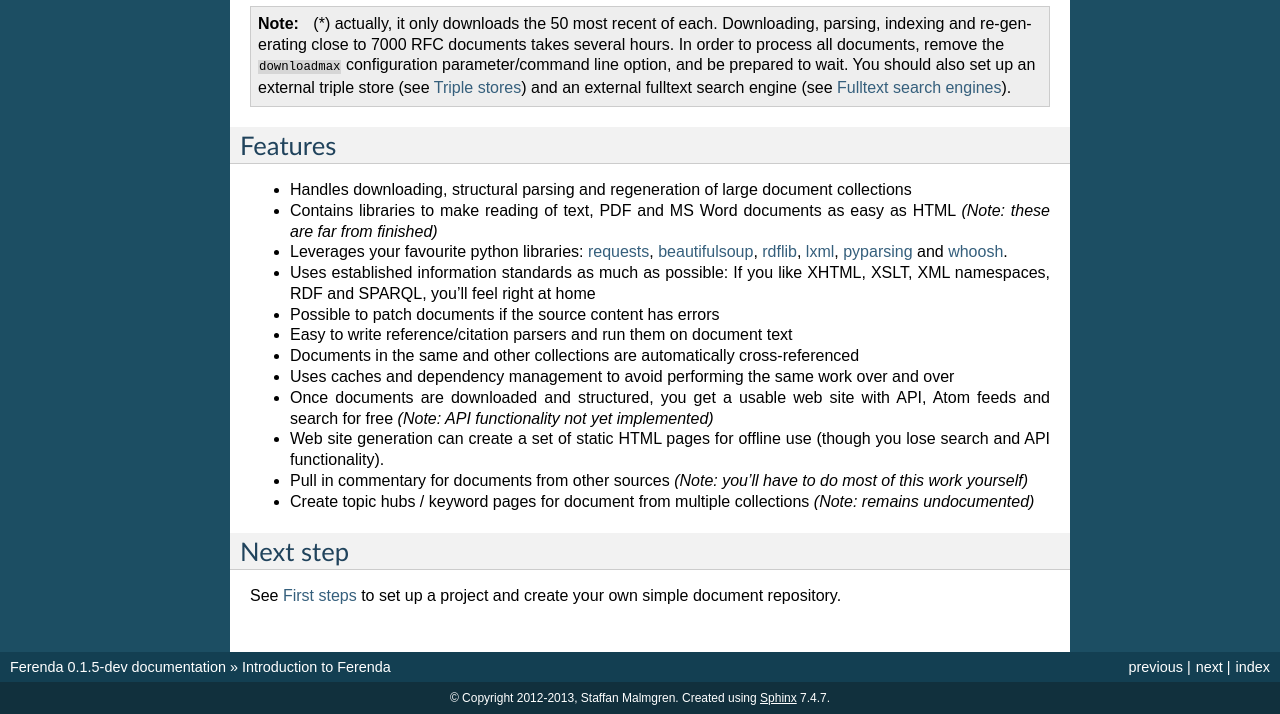
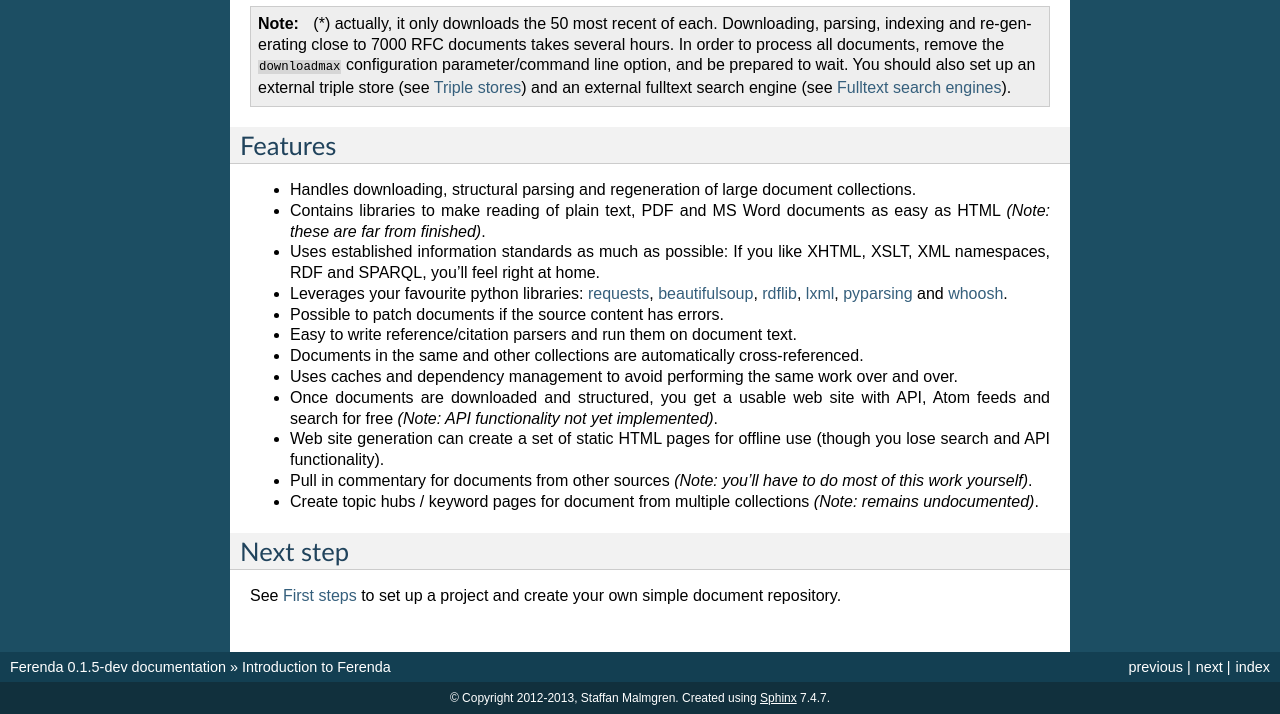
Before and after one commit to staffanm/ferenda, a Sphinx documentation site: the page built from doc/intro.rst, in a window 1280 px wide and 900 px high, scrolled down 2253 px, cut to the strip 186-900 px from the top of the window. Built offline with Sphinx 7.4.7, drawn with Linux system fonts in a browser that asks for light colours.

```diff
--- a/doc/elementclasses.rst
+++ b/doc/elementclasses.rst
@@ -10,7 +10,7 @@ create documents by creating such trees of elements. The
 
 Most of the classes can be used like python lists (and are, in fact,
 subclasses of :py:class:`list`). Unlike the aproach used by
-:py:class:`~xml.etree.ElementTree` and BeautifulSoup, where all
+``xml.etree.ElementTree`` and ``BeautifulSoup``, where all
 objects are of a specific class, and a object property determines the
 type of element, the element objects are of different classes if the
 elements are different. This means that elements representing a
--- a/doc/intro.rst
+++ b/doc/intro.rst
@@ -53,7 +53,7 @@ Command-line tools
      ``pdftohtml`` (from `poppler <http://poppler.freedesktop.org/>`_)
      and ``convert`` (from `ImageMagic
      <http://www.imagemagick.org/>`_)
-   * :py:class:`~ferenda.Wordreader` requires `antiword
+   * :py:class:`~ferenda.WordReader` requires `antiword
      <http://www.winfield.demon.nl/>`_ to handle old ``.doc`` files.
    * :py:class:`~ferenda.TripleStore` can perform some operations
      (bulk up- and download) much faster if `curl
@@ -122,34 +122,34 @@ Features
 --------
 
 * Handles downloading, structural parsing and regeneration of large
-  document collections
-* Contains libraries to make reading of text, PDF and MS Word
-  documents as easy as HTML *(Note: these are far from finished)*
+  document collections.
+* Contains libraries to make reading of plain text, PDF and MS Word
+  documents as easy as HTML *(Note: these are far from finished)*.
+* Uses established information standards as much as possible: If you
+  like XHTML, XSLT, XML namespaces, RDF and SPARQL, you'll feel right
+  at home.
 * Leverages your favourite python libraries: `requests
   <http://docs.python-requests.org/en/latest/>`_, `beautifulsoup
   <http://www.crummy.com/software/BeautifulSoup/>`_, `rdflib
   <https://rdflib.readthedocs.org/en/latest/>`_, `lxml
   <http://lxml.de/>`_, `pyparsing <http://pyparsing.wikispaces.com/>`_
   and `whoosh <https://bitbucket.org/mchaput/whoosh/wiki/Home>`_.
-* Uses established information standards as much as possible: If you
-  like XHTML, XSLT, XML namespaces, RDF and SPARQL, you'll feel right
-  at home
-* Possible to patch documents if the source content has errors
+* Possible to patch documents if the source content has errors.
 * Easy to write reference/citation parsers and run them on document
-  text
+  text.
 * Documents in the same and other collections are automatically
-  cross-referenced
+  cross-referenced.
 * Uses caches and dependency management to avoid performing the same
-  work over and over
+  work over and over.
 * Once documents are downloaded and structured, you get a usable web
   site with API, Atom feeds and search for free *(Note: API
-  functionality not yet implemented)*
+  functionality not yet implemented)*.
 * Web site generation can create a set of static HTML pages for
   offline use (though you lose search and API functionality).
 * Pull in commentary for documents from other sources *(Note: you'll
-  have to do most of this work yourself)*
+  have to do most of this work yourself)*.
 * Create topic hubs / keyword pages for document from multiple
-  collections *(Note: remains undocumented)*
+  collections *(Note: remains undocumented)*.
 
 Next step
 ---------
```
Also changed, not shown: doc/createdocrepos.rst (+10 -8 lines), doc/firststeps.rst (+6 -5 lines), doc/w3cstandards.py (line endings or trailing spaces), 8 other files.
